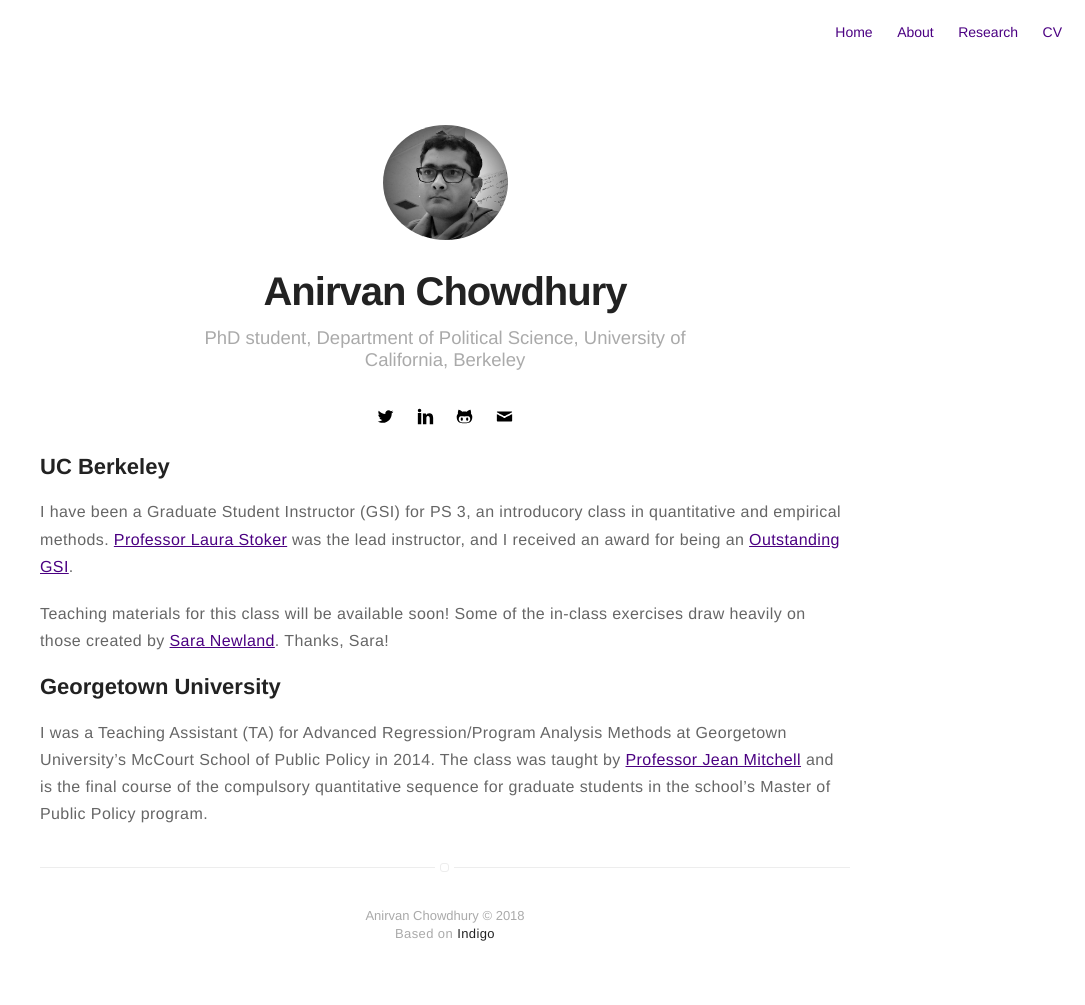
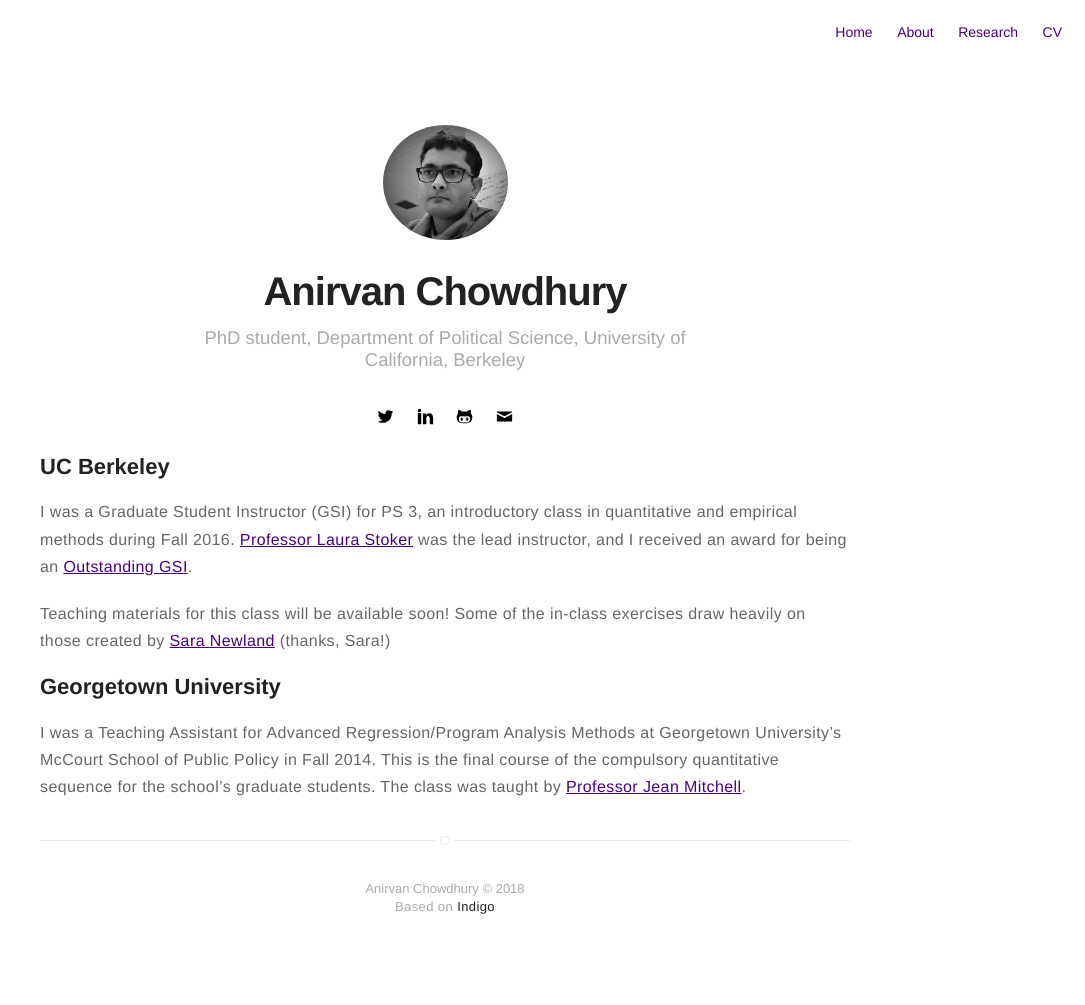
Before and after one commit to anirvanchowdhury/anirvanchowdhury.github.io, a Jekyll site: the page built from teaching.md, in a window 1280 px wide. Shown: the whole page, without its empty margins (195-1280 px from the left). Built offline with Jekyll 4.4.1, drawn with Linux system fonts in a browser that asks for light colours; after the commit the page ends 978 px from its top, so only the background shows below that.

Commit message:
research and teaching updates and typo

```diff
--- a/teaching.md
+++ b/teaching.md
@@ -5,9 +5,9 @@ permalink: /teaching/index.html
 ---
 
 ## UC Berkeley
-I have been a Graduate Student Instructor (GSI) for PS 3, an introducory class in quantitative and empirical methods. [Professor Laura Stoker](http://polisci.berkeley.edu/people/person/laura-stoker) was the lead instructor, and I received an award for being an [Outstanding GSI](http://gsi.berkeley.edu/programs-services/award-programs/ogsi/).
+I was a Graduate Student Instructor (GSI) for PS 3, an introductory class in quantitative and empirical methods during Fall 2016. [Professor Laura Stoker](http://polisci.berkeley.edu/people/person/laura-stoker) was the lead instructor, and I received an award for being an [Outstanding GSI](http://gsi.berkeley.edu/programs-services/award-programs/ogsi/).
 
-Teaching materials for this class will be available soon! Some of the in-class exercises draw heavily on those created by [Sara Newland](https://scholar.harvard.edu/snewland). Thanks, Sara!
+Teaching materials for this class will be available soon! Some of the in-class exercises draw heavily on those created by [Sara Newland](https://scholar.harvard.edu/snewland) (thanks, Sara!)
 
 ## Georgetown University
-I was a Teaching Assistant (TA) for Advanced Regression/Program Analysis Methods at Georgetown University's McCourt School of Public Policy in 2014. The class was taught by [Professor Jean Mitchell](https://gufaculty360.georgetown.edu/s/faculty-profile?netid=mitchejm%2F) and is the final course of the compulsory quantitative sequence for graduate students in the school's Master of Public Policy program.
+I was a Teaching Assistant for Advanced Regression/Program Analysis Methods at Georgetown University's McCourt School of Public Policy in Fall 2014. This is the final course of the compulsory quantitative sequence for the school's graduate students. The class was taught by [Professor Jean Mitchell](https://gufaculty360.georgetown.edu/s/faculty-profile?netid=mitchejm%2F).
```
Also changed, not shown: research.md (+7 -3 lines).
